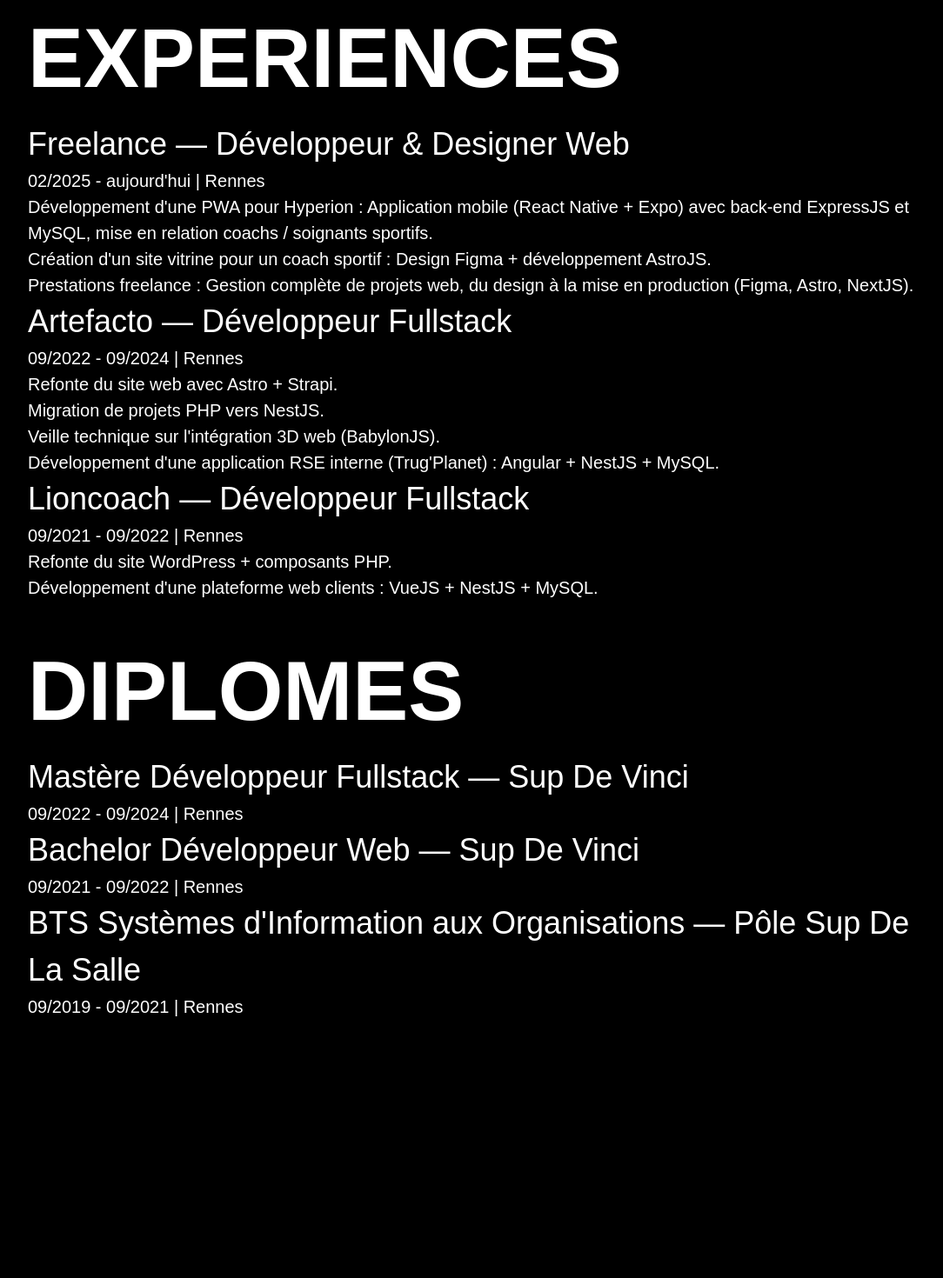
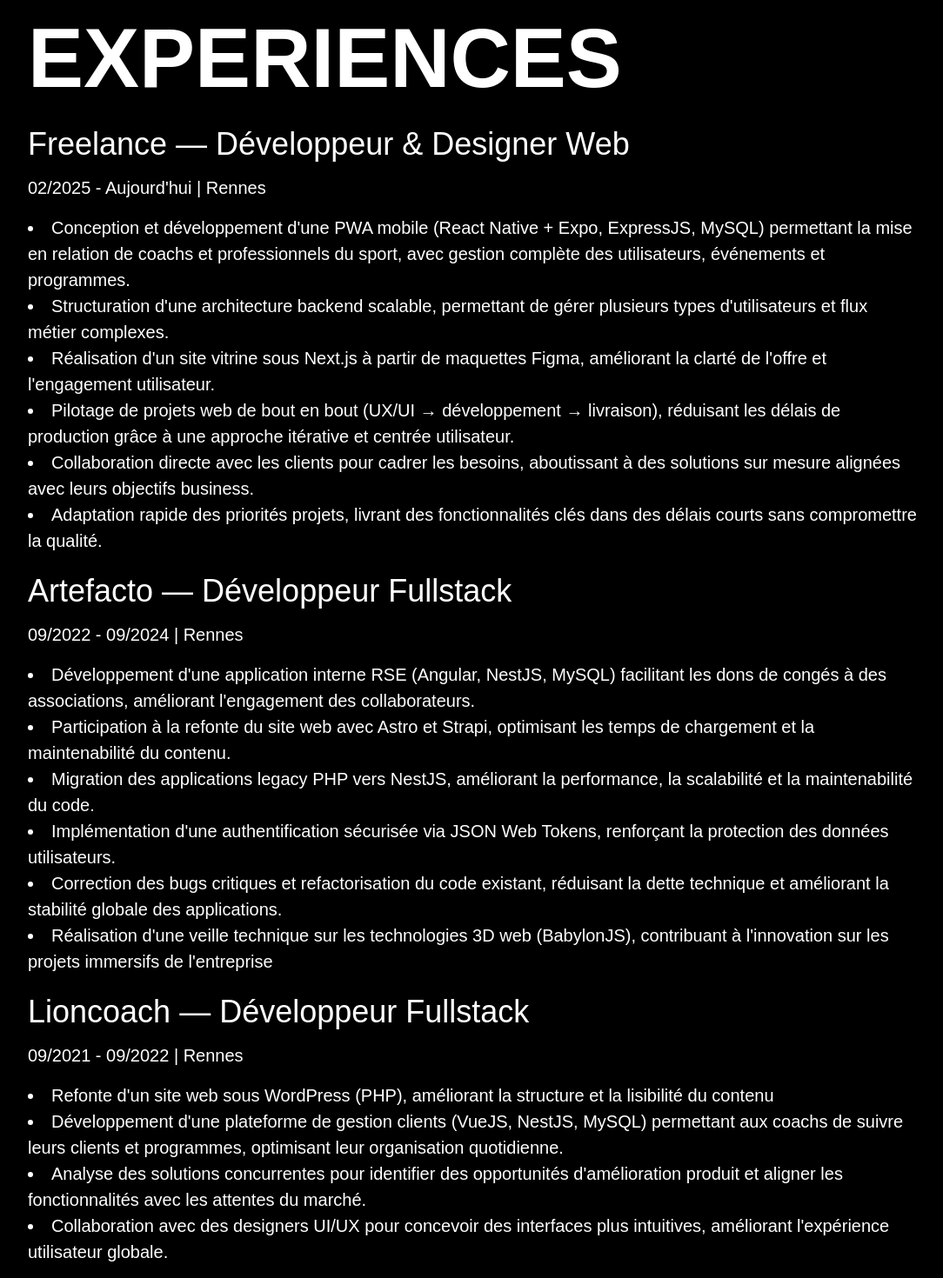
Before and after one commit to AlexPst-Dev/portfolio, a Next.js app: page /experiences in a window 1280 px wide. Shown: the part 100-1570 px from the top of the page at 87% size, without its empty margins (96-1180 px from the left). Before the commit the page ends 1305 px from the top, so only its background shows below. Built offline with nearby package versions, Linux system fonts and the light colour scheme; a web font is replaced by a local one.

Commit message:
feat: translate every text to french and polish experiences text

```diff
--- a/app/experiences/page.tsx
+++ b/app/experiences/page.tsx
@@ -1,63 +1,131 @@
-import Link from "next/link";
-
 export default function Experiences() {
   return (
     <div className="flex flex-col w-full gap-8 pb-8">
       {/** Experiences */}
       <section className="flex flex-col">
         <h1>EXPERIENCES</h1>
+        <div className="flex flex-col gap-4">
+          <>
+            <div className="flex flex-col gap-2">
               <h3>Freelance — Développeur & Designer Web </h3>
-        <p>02/2025 - aujourd&apos;hui | Rennes</p>
-        <ul>
+              <p>02/2025 - Aujourd&apos;hui | Rennes</p>
+            </div>
+            <ul className="list-disc list-inside">
               <li>
-            Développement d&apos;une PWA pour Hyperion : Application mobile
-            (React Native + Expo) avec back-end ExpressJS et MySQL, mise en
-            relation coachs / soignants sportifs.
+                Conception et développement d'une PWA mobile (React Native +
+                Expo, ExpressJS, MySQL) permettant la mise en relation de coachs
+                et professionnels du sport, avec gestion complète des
+                utilisateurs, événements et programmes.
               </li>
               <li>
-            Création d&apos;un site vitrine pour un coach sportif : Design Figma
-            + développement AstroJS.
+                Structuration d'une architecture backend scalable, permettant de
+                gérer plusieurs types d'utilisateurs et flux métier complexes.
               </li>
               <li>
-            Prestations freelance : Gestion complète de projets web, du design à
-            la mise en production (Figma, Astro, NextJS).
+                Réalisation d'un site vitrine sous Next.js à partir de maquettes
+                Figma, améliorant la clarté de l'offre et l'engagement
+                utilisateur.
+              </li>
+              <li>
+                Pilotage de projets web de bout en bout (UX/UI → développement →
+                livraison), réduisant les délais de production grâce à une
+                approche itérative et centrée utilisateur.
+              </li>
+              <li>
+                Collaboration directe avec les clients pour cadrer les besoins,
+                aboutissant à des solutions sur mesure alignées avec leurs
+                objectifs business.
+              </li>
+              <li>
+                Adaptation rapide des priorités projets, livrant des
+                fonctionnalités clés dans des délais courts sans compromettre la
+                qualité.
               </li>
             </ul>
-
+          </>
+          <>
+            <div className="flex flex-col gap-2">
               <h3>Artefacto — Développeur Fullstack </h3>
               <p>09/2022 - 09/2024 | Rennes</p>
-        <ul>
-          <li>Refonte du site web avec Astro + Strapi.</li>
-          <li>Migration de projets PHP vers NestJS.</li>
-          <li>Veille technique sur l&apos;intégration 3D web (BabylonJS).</li>
+            </div>
+            <ul className="list-disc list-inside">
               <li>
-            Développement d&apos;une application RSE interne (Trug&apos;Planet)
-            : Angular + NestJS + MySQL.
+                Développement d'une application interne RSE (Angular, NestJS,
+                MySQL) facilitant les dons de congés à des associations,
+                améliorant l'engagement des collaborateurs.
+              </li>
+              <li>
+                Participation à la refonte du site web avec Astro et Strapi,
+                optimisant les temps de chargement et la maintenabilité du
+                contenu.
+              </li>
+              <li>
+                Migration des applications legacy PHP vers NestJS, améliorant la
+                performance, la scalabilité et la maintenabilité du code.
+              </li>
+              <li>
+                Implémentation d'une authentification sécurisée via JSON Web
+                Tokens, renforçant la protection des données utilisateurs.
+              </li>
+              <li>
+                Correction des bugs critiques et refactorisation du code
+                existant, réduisant la dette technique et améliorant la
+                stabilité globale des applications.
+              </li>
+              <li>
+                Réalisation d'une veille technique sur les technologies 3D web
+                (BabylonJS), contribuant à l'innovation sur les projets
+                immersifs de l'entreprise
               </li>
             </ul>
-
+          </>
+          <>
+            <div className="flex flex-col gap-2">
               <h3>Lioncoach — Développeur Fullstack</h3>
               <p>09/2021 - 09/2022 | Rennes</p>
-        <ul>
-          <li>Refonte du site WordPress + composants PHP.</li>
+            </div>
+            <ul className="list-disc list-inside">
               <li>
-            Développement d&apos;une plateforme web clients : VueJS + NestJS +
-            MySQL.
+                Refonte d'un site web sous WordPress (PHP), améliorant la
+                structure et la lisibilité du contenu
+              </li>
+              <li>
+                Développement d'une plateforme de gestion clients (VueJS,
+                NestJS, MySQL) permettant aux coachs de suivre leurs clients et
+                programmes, optimisant leur organisation quotidienne.
+              </li>
+              <li>
+                Analyse des solutions concurrentes pour identifier des
+                opportunités d'amélioration produit et aligner les
+                fonctionnalités avec les attentes du marché.
+              </li>
+              <li>
+                Collaboration avec des designers UI/UX pour concevoir des
+                interfaces plus intuitives, améliorant l'expérience utilisateur
+                globale.
               </li>
             </ul>
+          </>
+        </div>
       </section>
       {/** Diplomes */}
-      <section className="flex flex-col">
+      <section className="flex flex-col gap-4">
         <h1>DIPLOMES</h1>
+        <div className="flex flex-col gap-2">
           <h3>Mastère Développeur Fullstack — Sup De Vinci</h3>
           <p>09/2022 - 09/2024 | Rennes </p>
+        </div>
+        <div className="flex flex-col gap-2">
           <h3>Bachelor Développeur Web — Sup De Vinci</h3>
           <p>09/2021 - 09/2022 | Rennes </p>
+        </div>
+        <div className="flex flex-col gap-2">
           <h3>
             BTS Systèmes d&apos;Information aux Organisations — Pôle Sup De La
             Salle
           </h3>
           <p> 09/2019 - 09/2021 | Rennes</p>
+        </div>
       </section>
     </div>
   );
--- a/app/page.tsx
+++ b/app/page.tsx
@@ -5,9 +5,9 @@ export default function Home() {
     <section className="min-h-screen flex flex-col-reverse md:flex-row justify-between items-center">
       <div id="leftPart" className="w-full md:w-[54%]">
         <div id="titles">
-          <h1>Alexandre PROUST</h1>
+          <h1 className="leading-none">Alexandre PROUST</h1>
           <h2>Développeur & Designer Web Freelance</h2>
-          <h3>NextJS | AstroJS | Figma</h3>
+          <h3>NextJS | React Native | Figma</h3>
         </div>
         <p className="mt-2">
           {`Développeur Front-End freelance, je conçois des sites et MVP web, du
--- a/app/projects/page.tsx
+++ b/app/projects/page.tsx
@@ -6,7 +6,7 @@ const projects = [
   {
     title: "Hyperion Connect",
     description:
-      "A full-stack sporting community app for the company Hyperion. Used to connect sportsmans with coachs, medics and partners and let them planify sessions and share informations",
+      "Application mobile pour la communauté sportive de l'entreprise Hyperion. Utilisée pour connecter les sportifs avec les coachs, les médecins et les partenaires et permettre à ces derniers de planifier des sessions et de partager des informations",
     imageUrl: "/hyperion-connect-img.jpg",
     githubUrl: "https://github.com/AlexPst-Dev/hyperion-connect-frontend",
     liveUrl: "https://dev.app.hyperion-connect.com",
@@ -15,7 +15,7 @@ const projects = [
   {
     title: "TimeIt",
     description:
-      "WebApp entirely code with Antigravity IDE of Google. Used to set sporting activity timers",
+      "Application web entièrement codée avec l'IDE Antigravity de Google. Utilisée pour définir les temps d'activité sportive",
     imageUrl: "/timeit-img.jpg",
     githubUrl: "https://github.com/AlexPst-Dev/TimeIt",
     tags: ["Next.js", "Tailwind CSS", "TypeScript", "Antigravity"],
@@ -26,9 +26,9 @@ export default function Projects() {
   return (
     <section className="min-h-screen bg-black text-white">
       <div className="mb-4">
-        <h1 className="text-4xl font-bold mb-2">My Projects</h1>
+        <h1 className="text-4xl font-bold mb-2">Mes projets</h1>
         <p className="text-gray-400">
-          A collection of my recent work and side projects
+          Une collection de mes projets récents et de mes projets personnels
         </p>
       </div>
 
--- a/package.json
+++ b/package.json
@@ -19,7 +19,7 @@
     "@types/node": "^20",
     "@types/react": "^19",
     "@types/react-dom": "^19",
-    "baseline-browser-mapping": "^2.9.6",
+    "baseline-browser-mapping": "^2.10.10",
     "eslint": "^9",
     "eslint-config-next": "16.0.1",
     "tailwindcss": "^4",
```
Also changed, not shown: 1 other file (tests, documents, lock files or other folders). Lines whose indentation alone changed are shown as unchanged.
